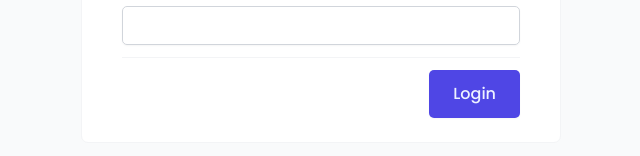
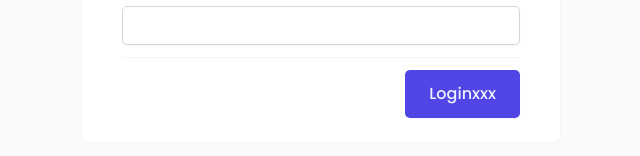
Before and after one commit to calebcharles343/the-wild-oasis, a React (Vite) app: page /login in a window 1280 px wide. Shown: the part 520-676 px from the top of the page, without its empty margins (319-959 px from the left). Built offline with nearby package versions, Linux system fonts and the light colour scheme; a web font is replaced by a local one.

Commit message:
login update

```diff
--- a/src/features/authentication/LoginForm.jsx
+++ b/src/features/authentication/LoginForm.jsx
@@ -52,7 +52,7 @@ function LoginForm() {
       </FormRowVertical>
       <FormRowVertical>
         <Button size="large" disabled={isLoading}>
-          {!isLoading ? "Login" : <SpinnerMini />}
+          {!isLoading ? "Loginxxx" : <SpinnerMini />}
         </Button>
       </FormRowVertical>
     </Form>
```
